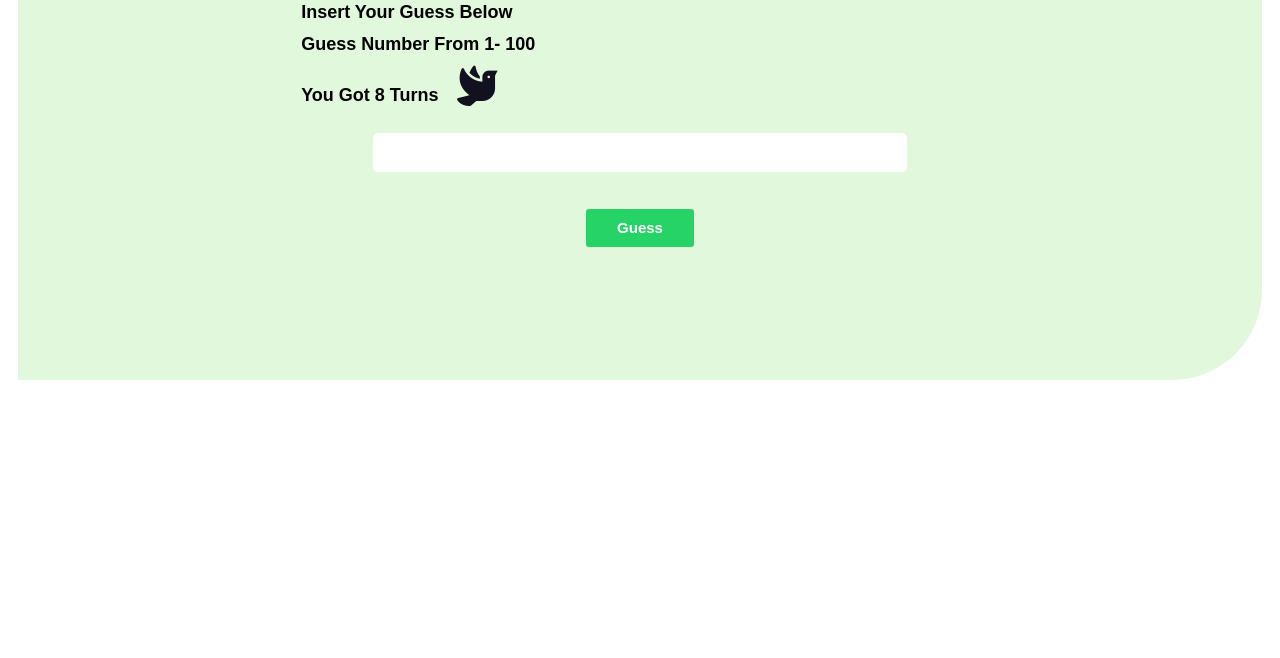
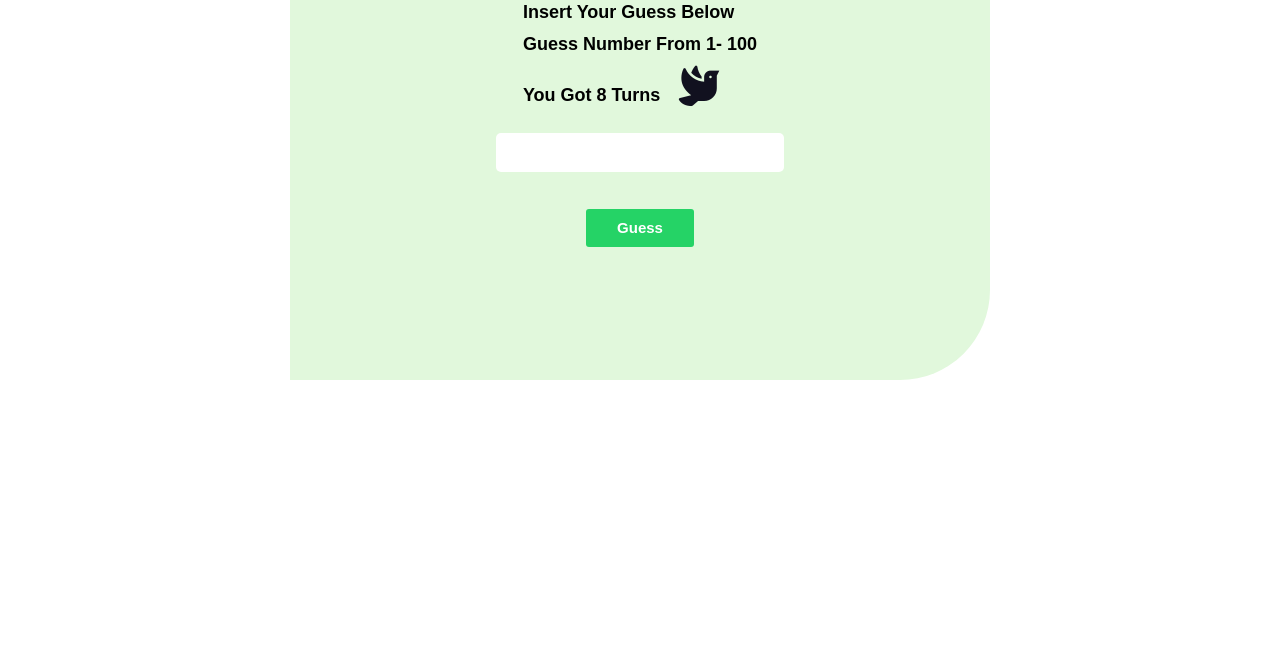
Before and after one commit to TalhaMW/Can_You_Guess.io, a plain HTML site: page index.html in a window 1280 px wide. Shown: the part 142-800 px from the top of the page. Drawn offline with Linux system fonts and the light colour scheme.

Commit message:
uodatev3.3

```diff
--- a/app.js
+++ b/app.js
@@ -14,6 +14,8 @@ let startGame = (status)=>{
     let input = document.querySelector('input');
     let main = document.querySelector("main");
     let lostCnt = document.querySelector('.lost-cnt');
+    input.addEventListener("click",(e)=>{e.target.style="border:2px solid green;padding:1.2rem"})
+
     if(status===true){
         let randomNumber = Math.floor(Math.random()*100)+1;
         let numberOfTurns = 8;
--- a/style.css
+++ b/style.css
@@ -23,8 +23,9 @@ main{
     /* padding: 1rem; */
     padding: 7.5rem 2.5rem 8rem 2.5rem;
     border-radius: 10rem 0;
-    width: 100%;
+    width: 95%;
     position: relative;
+    max-width: 700px;
 }
 
 .app-container{
@@ -35,7 +36,9 @@ main{
 
 }
 .txt-container{
-    max-width: 750px;
+    margin: 0 auto;
+    max-width: 1050px;
+
     /* background: teal; */
     text-transform: capitalize;
     /* padding: 1rem; */
@@ -78,9 +81,7 @@ button{
     font-size: 1.67em;
     font-weight: 700;
     border-radius: 3px;
-    /* transition-property: all;
-    transition-timing-function: ease-in-out;
-    transition-duration: 1s; */
+    cursor: pointer;
 }
 button:hover{
    /* filter: brightness(110%);
@@ -120,3 +121,7 @@ button:hover{
 }
 /*
  media query */
+
+/* @media screen and (min-width:700px) and (max-width:1600px) {
+
+} */
```
